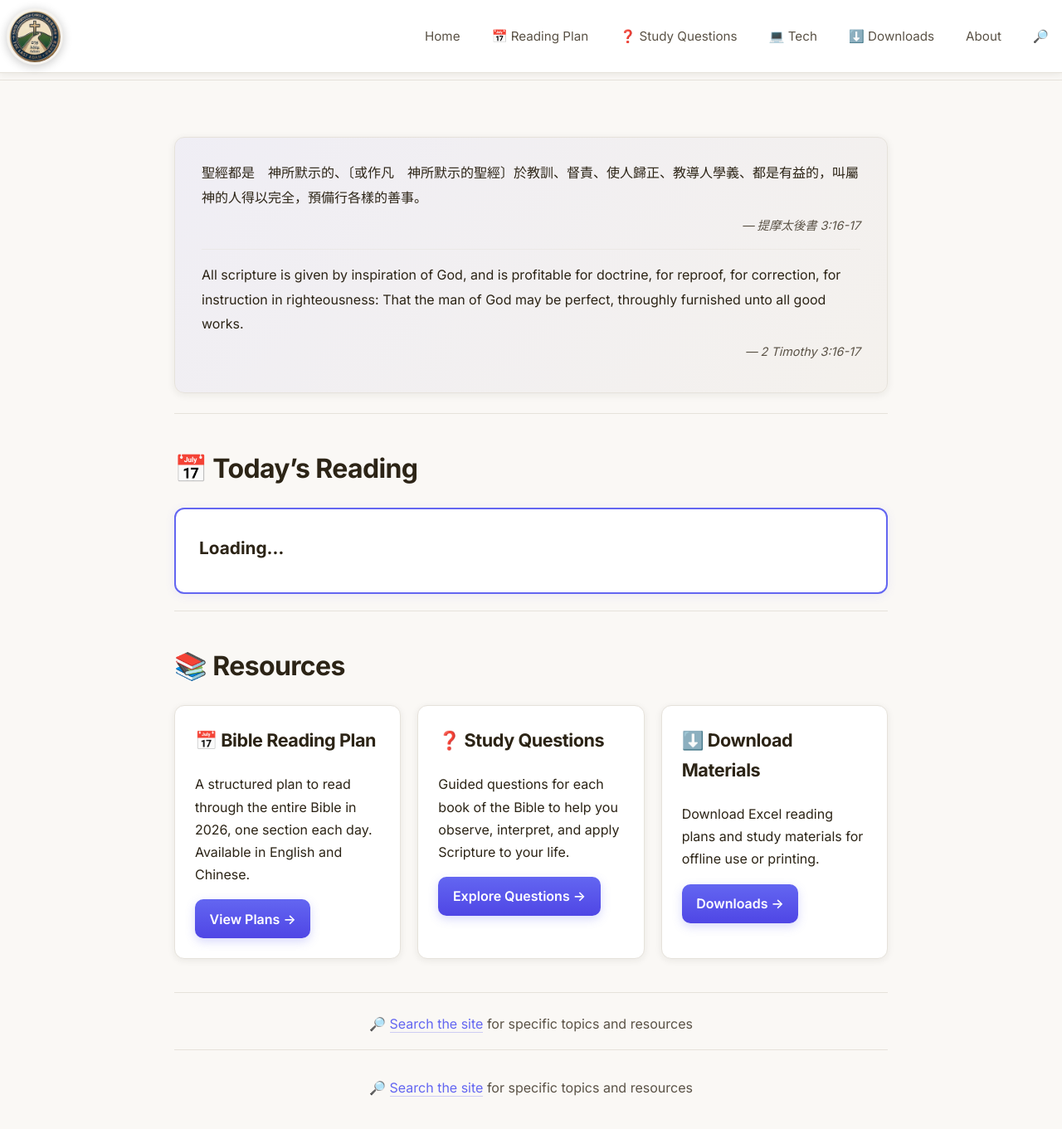
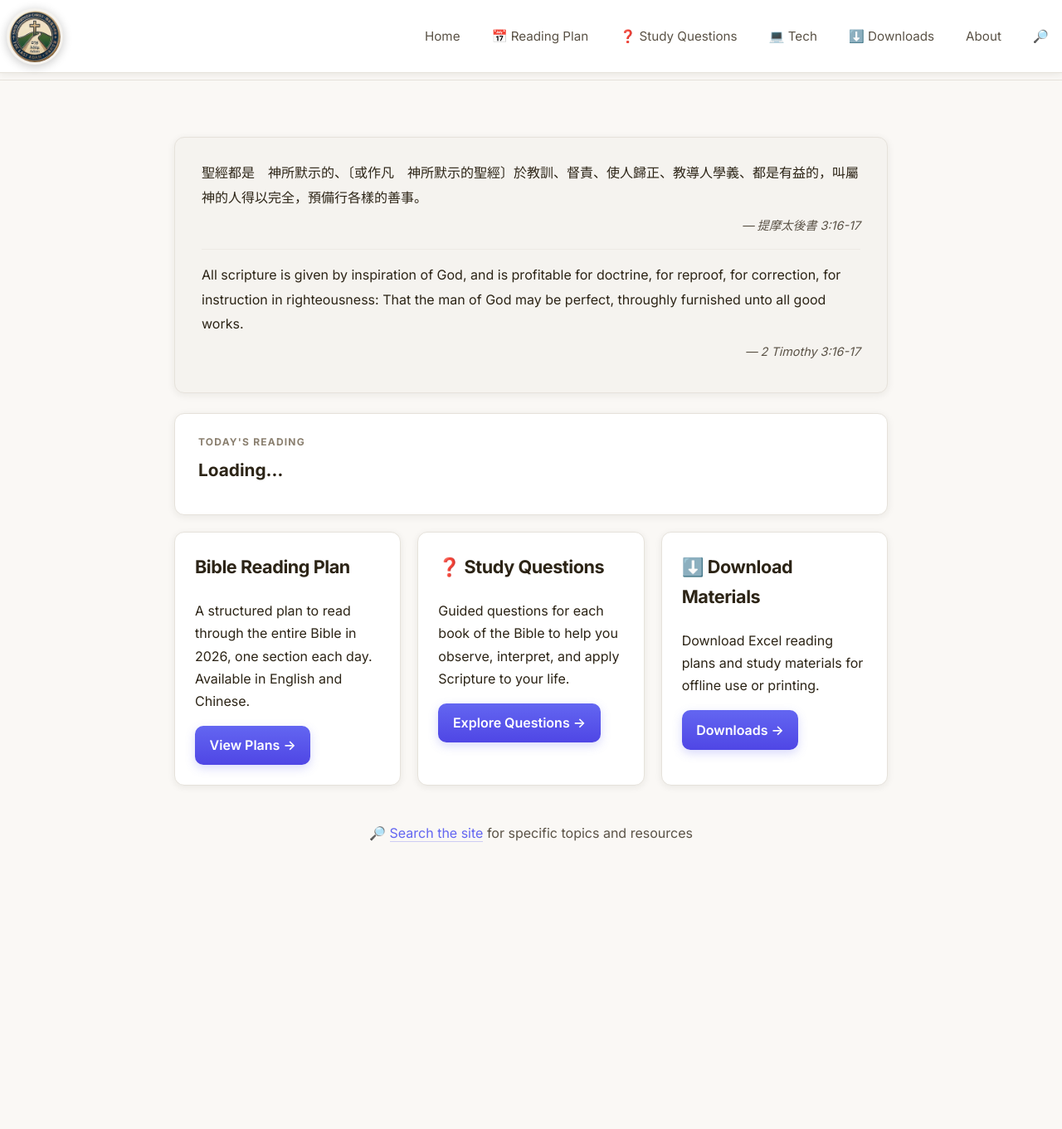
Before and after one commit to mansli7/mansli7.github.io, a Jekyll site: the page built from index.md, in a window 1280 px wide and 1385 px high. Shown: the top 1361 px of the window at 83% size. Built offline with Jekyll 4.4.1, drawn with Linux system fonts in a browser that asks for light colours.

Commit message:
polish: remove dividers/headings/emoji, move Today's Reading label into box, neutralise colors

```diff
--- a/assets/css/style.css
+++ b/assets/css/style.css
@@ -448,13 +448,14 @@ a.cta-outline{background:transparent;border:2px solid var(--primary);color:var(-
 a.cta-outline:hover{background:rgba(99,102,241,0.08);box-shadow:none;transform:translateY(-2px)}
 
 /* ── scripture banner ── */
-.scripture-banner{background:linear-gradient(135deg,rgba(99,102,241,0.07),rgba(139,115,85,0.05));padding:1.75rem 2rem;border-radius:var(--radius);border:1.5px solid var(--border);margin:1.5rem 0;box-shadow:0 2px 10px var(--shadow)}
+.scripture-banner{background:var(--bg-accent);padding:1.75rem 2rem;border-radius:var(--radius);border:1.5px solid var(--border);margin:1.5rem 0;box-shadow:0 2px 10px var(--shadow)}
 .scripture-zh,.scripture-en{font-size:1rem;line-height:1.85;color:var(--text-primary);margin:0 0 0.4rem}
 .scripture-ref{text-align:right;color:var(--text-secondary);font-size:0.9rem;font-style:italic;margin:0 0 0.5rem}
 .scripture-hr{border:0;border-top:1px solid var(--border);margin:1rem 0;opacity:0.5}
 
 /* ── today's reading ── */
-.today-reading-box{background:var(--bg-secondary);border:2px solid var(--primary);border-radius:var(--radius);padding:1.5rem 1.75rem;margin:1.25rem 0;box-shadow:0 2px 12px rgba(99,102,241,0.1)}
+.today-reading-box{background:var(--bg-secondary);border:1.5px solid var(--border);border-radius:var(--radius);padding:1.5rem 1.75rem;margin:1.25rem 0;box-shadow:0 2px 10px var(--shadow)}
+.today-label{font-size:0.75rem;font-weight:700;letter-spacing:0.1em;text-transform:uppercase;color:var(--text-muted);margin:0 0 0.5rem}
 .today-date{font-size:0.8rem;color:var(--text-muted);font-weight:700;letter-spacing:0.08em;text-transform:uppercase;margin-bottom:0.6rem}
 .today-ref{font-size:1.3rem;font-weight:700;color:var(--text-primary);line-height:1.3;margin-bottom:0.25rem}
 .today-ref-zh{font-size:1.05rem;color:var(--text-secondary);margin-bottom:1rem}
--- a/index.md
+++ b/index.md
@@ -11,25 +11,18 @@ title: Home
   <p class="scripture-ref">— 2 Timothy 3:16-17</p>
 </div>
 
----
-
-## 📅 Today’s Reading
-
 <div class="today-reading-box" id="today-reading">
+  <p class="today-label">Today's Reading</p>
   <div id="todayDate" class="today-date"></div>
   <div id="todayRef" class="today-ref">Loading…</div>
   <div id="todayRefZh" class="today-ref-zh"></div>
   <div id="todayActions" class="today-actions"></div>
 </div>
 
----
-
-## 📚 Resources
-
 <div class="card-grid-3">
 
 <div class="cardish">
-<h3 style="margin-top:0;">📅 Bible Reading Plan</h3>
+<h3 style="margin-top:0;">Bible Reading Plan</h3>
 <p>A structured plan to read through the entire Bible in 2026, one section each day. Available in English and Chinese.</p>
 <a href="/bs/ar/" class="cta">View Plans →</a>
 </div>
@@ -48,10 +41,4 @@ title: Home
 
 </div>
 
----
-
 <p style="text-align:center; margin-top:1.5rem; color:var(--text-secondary);">🔎 <a href="/search/">Search the site</a> for specific topics and resources</p>
-
----
-
-<p style="text-align:center; margin-top:2rem; color:var(--text-secondary);">🔎 <a href="/search/">Search the site</a> for specific topics and resources</p>
```
